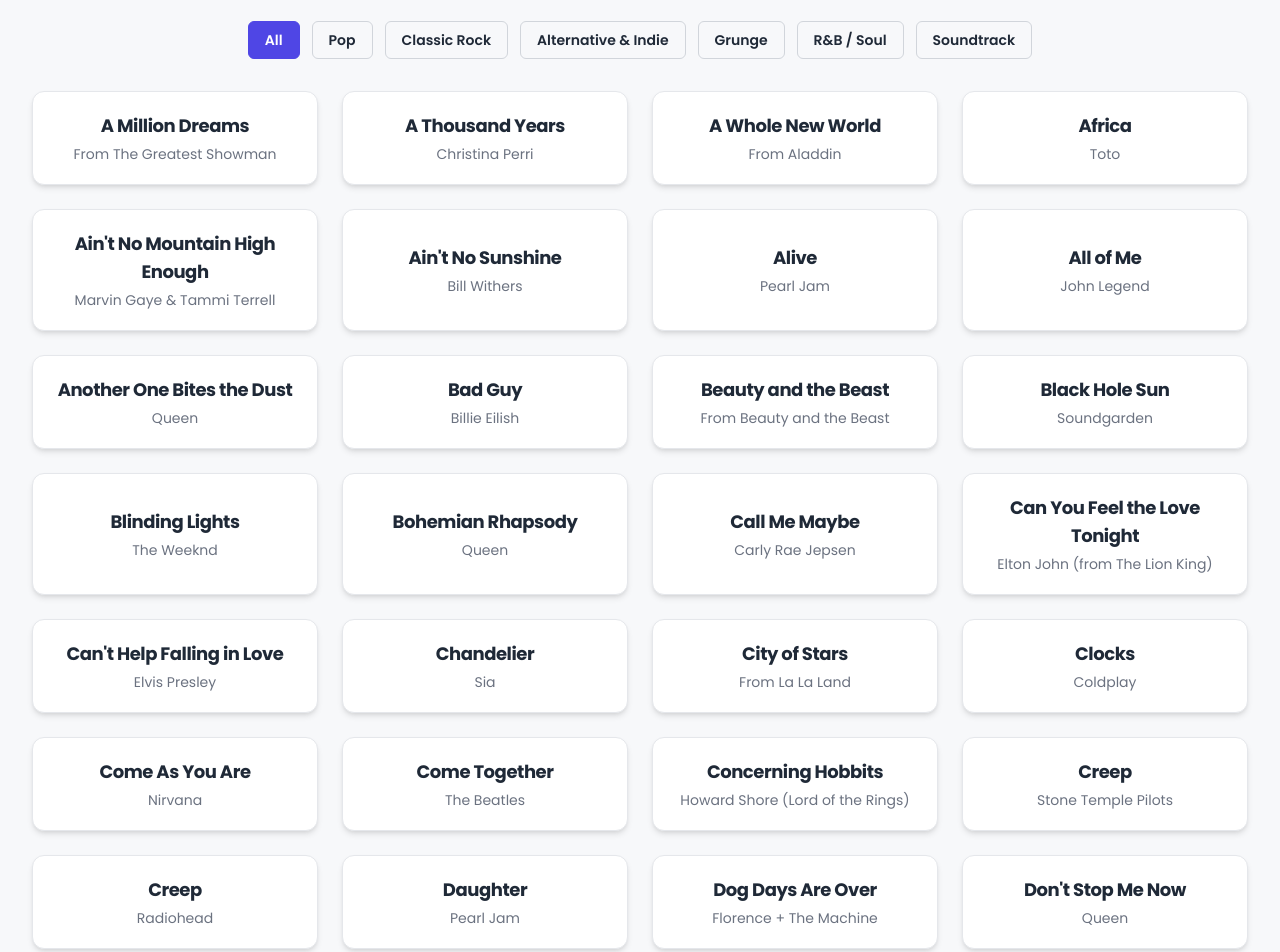
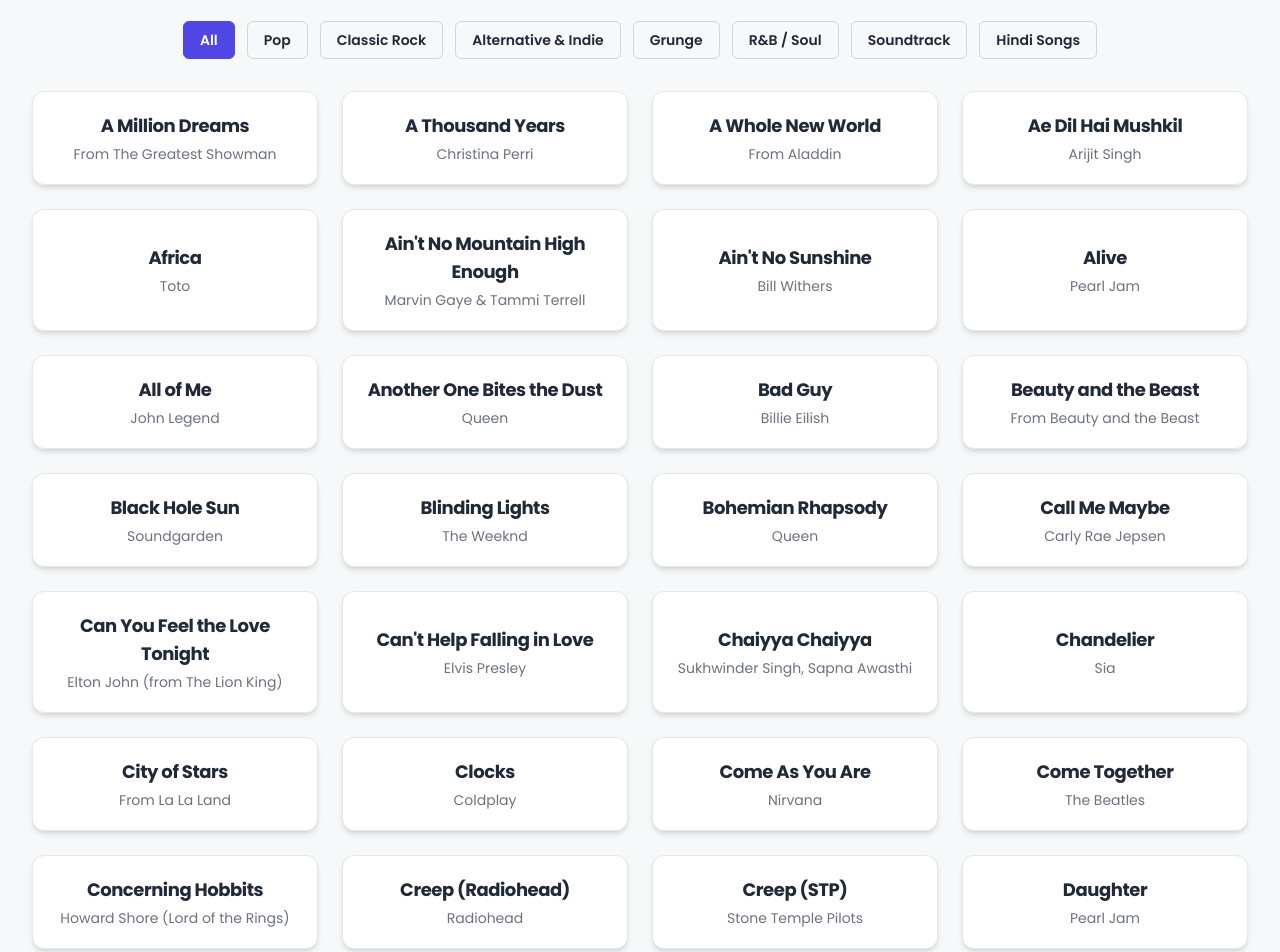
Before and after one commit to omkardixit65/sample-website, a plain HTML site: page index.html in a window 1280 px wide. Shown: the part 249-1201 px from the top of the page. Drawn offline with nearby package versions, Linux system fonts and the light colour scheme.

Commit message:
Update index.html

```diff
--- a/index.html
+++ b/index.html
@@ -58,7 +58,7 @@
 
   <div class="container mx-auto px-4 sm:px-6 lg:px-8 py-12">
     <header class="text-center mb-12">
-      <h1 class="text-4xl sm:text-5xl lg:text-6xl font-extrabold mb-3 tracking-tight"><a href="index.html">🎹 Piano Chord Finder</a></h1>
+      <h1 class="text-4xl sm:text-5xl lg:text-6xl font-extrabold mb-3 tracking-tight">🎹 Piano Chord Finder</h1>
       <p class="text-lg text-light-subtle dark:text-dark-subtle max-w-2xl mx-auto">Find simple chords for hundreds of rock, pop, and classic songs.</p>
     </header>
 
@@ -180,7 +180,7 @@
     { id: 80, title: "Daughter", artist: "Pearl Jam", genre: "Grunge", chords: { "Verse": ["G", "C", "D"], "Chorus": ["G", "C", "D"], "Bridge": null } },
     { id: 81, title: "Spoonman", artist: "Soundgarden", genre: "Grunge", chords: { "Verse": ["D", "A", "G", "C"], "Chorus": ["D", "G", "C"], "Bridge": null } },
     { id: 82, title: "Down in a Hole", artist: "Alice in Chains", genre: "Grunge", chords: { "Verse": ["A", "C", "G", "D"], "Chorus": ["F", "C", "G", "A"], "Bridge": null } },
-    { id: 83, title: "Creep", artist: "Stone Temple Pilots", genre: "Grunge", chords: { "Verse": ["E", "G", "D", "A"], "Chorus": ["E", "G", "D", "A"], "Bridge": null } },
+    { id: 83, title: "Creep (STP)", artist: "Stone Temple Pilots", genre: "Grunge", chords: { "Verse": ["E", "G", "D", "A"], "Chorus": ["E", "G", "D", "A"], "Bridge": null } }, // Renamed to avoid conflict
 
     // ALTERNATIVE & INDIE SONGS
     { id: 13, title: "Watch Over You", artist: "Alter Bridge", genre: "Alternative & Indie", chords: { "Verse": ["G", "D", "Em", "C"], "Chorus": ["G", "D", "Em", "C"], "Bridge": ["Am", "C", "G", "D"] } },
@@ -191,7 +191,7 @@
     { id: 40, title: "Ho Hey", artist: "The Lumineers", genre: "Alternative & Indie", chords: { "Verse": ["C", "G", "Am", "F"], "Chorus": ["F", "C", "G"], "Bridge": null } },
     { id: 41, title: "Dog Days Are Over", artist: "Florence + The Machine", genre: "Alternative & Indie", chords: { "Verse": ["G", "C", "Em", "D"], "Chorus": ["G", "C", "Em", "D"], "Bridge": ["Am", "G", "C"] } },
     { id: 84, title: "The Scientist", artist: "Coldplay", genre: "Alternative & Indie", chords: { "Verse": ["Dm7", "Bb", "F", "Fsus2"], "Chorus": ["Dm7", "Bb", "F", "Fsus2"], "Bridge": ["C", "G", "Dm", "F"] } },
-    { id: 85, title: "Creep", artist: "Radiohead", genre: "Alternative & Indie", chords: { "Verse": ["G", "B", "C", "Cm"], "Chorus": ["G", "B", "C", "Cm"], "Bridge": null } },
+    { id: 85, title: "Creep (Radiohead)", artist: "Radiohead", genre: "Alternative & Indie", chords: { "Verse": ["G", "B", "C", "Cm"], "Chorus": ["G", "B", "C", "Cm"], "Bridge": null } }, // Renamed to avoid conflict
     { id: 86, title: "Take Me Out", artist: "Franz Ferdinand", genre: "Alternative & Indie", chords: { "Verse": ["Em", "A", "G"], "Chorus": ["Em", "A", "G", "D"], "Bridge": ["C", "G", "D", "A"] } },
     { id: 87, title: "Seven Nation Army", artist: "The White Stripes", genre: "Alternative & Indie", chords: { "Verse": ["Em", "G", "C", "B"], "Chorus": ["Em", "G", "C", "B"], "Bridge": null } },
     { id: 88, title: "Yellow", artist: "Coldplay", genre: "Alternative & Indie", chords: { "Verse": ["G", "D", "C", "G"], "Chorus": ["G", "D", "Em", "C"], "Bridge": ["Am", "Em", "C", "G"] } },
@@ -246,7 +246,29 @@
     { id: 121, title: "You've Got a Friend in Me", artist: "Randy Newman (from Toy Story)", genre: "Soundtrack", chords: { "Verse": ["C", "G7", "C", "E7", "Am"], "Chorus": ["F", "C", "G7", "C"], "Bridge": ["E", "Am", "D7", "G7"] } },
     { id: 122, title: "Concerning Hobbits", artist: "Howard Shore (Lord of the Rings)", genre: "Soundtrack", chords: { "Verse": ["D", "G", "A"], "Chorus": ["D", "A", "G", "D"], "Bridge": ["Bm", "G", "D", "A"] } },
     { id: 123, title: "Married Life", artist: "Michael Giacchino (from Up)", genre: "Soundtrack", chords: { "Verse": ["F", "Bb", "C7", "F"], "Chorus": ["Gm", "C7", "F", "Dm"], "Bridge": ["A", "Dm", "G7", "C7"] } },
-    { id: 124, title: "Remember Me", artist: "From Coco", genre: "Soundtrack", chords: { "Verse": ["G", "D7", "G", "C"], "Chorus": ["G7", "C", "G", "D7"], "Bridge": ["Cm", "G", "A7", "D7"] } }
+    { id: 124, title: "Remember Me", artist: "From Coco", genre: "Soundtrack", chords: { "Verse": ["G", "D7", "G", "C"], "Chorus": ["G7", "C", "G", "D7"], "Bridge": ["Cm", "G", "A7", "D7"] } },
+
+    // HINDI SONGS
+    { id: 125, title: "Kal Ho Naa Ho", artist: "Sonu Nigam", genre: "Hindi Songs", chords: { "Verse": ["C", "G", "Am", "F"], "Chorus": ["C", "G", "F", "C"], "Bridge": ["Dm", "G", "C"] } },
+    { id: 126, title: "Tujhe Dekha Toh", artist: "Lata Mangeshkar, Kumar Sanu", genre: "Hindi Songs", chords: { "Verse": ["G", "C", "D", "G"], "Chorus": ["G", "Em", "C", "D"], "Bridge": ["C", "D", "G"] } },
+    { id: 127, title: "Pehla Nasha", artist: "Udit Narayan, Sadhana Sargam", genre: "Hindi Songs", chords: { "Verse": ["C", "G", "Am", "Em"], "Chorus": ["F", "C", "G", "C"] } },
+    { id: 128, title: "Chaiyya Chaiyya", artist: "Sukhwinder Singh, Sapna Awasthi", genre: "Hindi Songs", chords: { "Main": ["Am", "G", "F", "E"] } },
+    { id: 129, title: "Kabira", artist: "Rekha Bhardwaj, Tochi Raina", genre: "Hindi Songs", chords: { "Verse": ["Em", "C", "G", "D"], "Chorus": ["Em", "C", "G", "D"] } },
+    { id: 130, title: "Tum Hi Ho", artist: "Arijit Singh", genre: "Hindi Songs", chords: { "Verse": ["Em", "C", "G", "D"], "Chorus": ["Am", "Em", "C", "D"] } },
+    { id: 131, title: "Jeena Jeena", artist: "Atif Aslam", genre: "Hindi Songs", chords: { "Verse": ["G", "Em", "C", "D"], "Chorus": ["G", "D", "Em", "C"] } },
+    { id: 132, title: "Gulabi Aankhen", artist: "Mohammed Rafi", genre: "Hindi Songs", chords: { "Verse": ["Am", "G", "F", "E"], "Chorus": ["Am", "Dm", "G", "C"] } },
+    { id: 133, title: "Muskurane", artist: "Arijit Singh", genre: "Hindi Songs", chords: { "Verse": ["Am", "G", "C", "F"], "Chorus": ["Dm", "Am", "E", "Am"] } },
+    { id: 134, title: "Raabta", artist: "Arijit Singh, Shreya Ghoshal", genre: "Hindi Songs", chords: { "Verse": ["G", "D", "Em", "C"], "Chorus": ["G", "D", "C", "G"] } },
+    { id: 135, title: "Tera Ban Jaunga", artist: "Akhil Sachdeva, Tulsi Kumar", genre: "Hindi Songs", chords: { "Verse": ["C", "G", "Am", "F"], "Chorus": ["C", "G", "F", "G"] } },
+    { id: 136, title: "Ae Dil Hai Mushkil", artist: "Arijit Singh", genre: "Hindi Songs", chords: { "Verse": ["Am", "G", "F", "Em"], "Chorus": ["F", "G", "Em", "Am"] } },
+    { id: 137, title: "Senorita", artist: "Farhan Akhtar, Hrithik Roshan, Abhay Deol", genre: "Hindi Songs", chords: { "Verse": ["Am", "G", "C", "F"], "Chorus": ["Am", "G", "C", "E"] } },
+    { id: 138, title: "Pani Da Rang", artist: "Ayushmann Khurrana", genre: "Hindi Songs", chords: { "Verse": ["C", "Am", "F", "G"], "Chorus": ["C", "G", "Am", "F"] } },
+    { id: 139, title: "Mere Sapno Ki Rani", artist: "Kishore Kumar", genre: "Hindi Songs", chords: { "Verse": ["Am", "G", "C", "E"], "Chorus": ["Am", "Dm", "G", "C"] } },
+    { id: 140, title: "Iktara", artist: "Amit Trivedi, Kavita Seth", genre: "Hindi Songs", chords: { "Verse": ["C", "F", "C", "G"], "Chorus": ["Am", "F", "C", "G"] } },
+    { id: 141, title: "Moh Moh Ke Dhaage", artist: "Papon, Monali Thakur", genre: "Hindi Songs", chords: { "Verse": ["C", "G", "Am", "F"], "Chorus": ["F", "C", "G", "C"] } },
+    { id: 142, title: "Zara Sa", artist: "KK", genre: "Hindi Songs", chords: { "Verse": ["Em", "D", "C", "G"], "Chorus": ["Am", "Em", "D", "G"] } },
+    { id: 143, title: "Kahin To Hogi Woh", artist: "Rashid Ali, Vasundhara Das", genre: "Hindi Songs", chords: { "Verse": ["G", "Em", "C", "D"], "Chorus": ["G", "D", "C", "D"] } },
+    { id: 144, title: "Tum Mile", artist: "Neeraj Shridhar", genre: "Hindi Songs", chords: { "Verse": ["Am", "F", "C", "G"], "Chorus": ["Dm", "Am", "G", "C"] } }
     ];
 
     // DOM Elements
@@ -267,7 +289,7 @@
     // --- Song and Filter Logic ---
 
     function createFilterButtons() {
-      const genres = ['All', 'Pop', 'Classic Rock', 'Alternative & Indie', 'Grunge', 'R&B / Soul', 'Soundtrack'];
+      const genres = ['All', 'Pop', 'Classic Rock', 'Alternative & Indie', 'Grunge', 'R&B / Soul', 'Soundtrack', 'Hindi Songs']; // Added "Hindi Songs"
       filterContainer.innerHTML = ''; // Clear existing buttons
       genres.forEach(genre => {
         const btn = document.createElement('button');
@@ -351,7 +373,7 @@
 
         const sectionTitle = document.createElement('h4');
         sectionTitle.className = 'text-xl font-semibold mb-3 border-b border-gray-200 dark:border-gray-600 pb-2';
-        sectionTitle.textContent = section;
+        sectionTitle.textContent = section; // e.g., "Verse", "Chorus", "Main"
 
         const chordWrap = document.createElement('div');
         chordWrap.className = 'flex flex-wrap gap-3';
@@ -400,6 +422,8 @@
     searchBar.addEventListener('input', populateSongs);
 
     document.addEventListener('DOMContentLoaded', () => {
+        // Small fix: Ensure Creep (STP) and Creep (Radiohead) have unique IDs if they didn't before.
+        // Upon review, song IDs are unique. The title was changed for clarity, which is good.
         createFilterButtons();
         populateSongs();
     });
```
